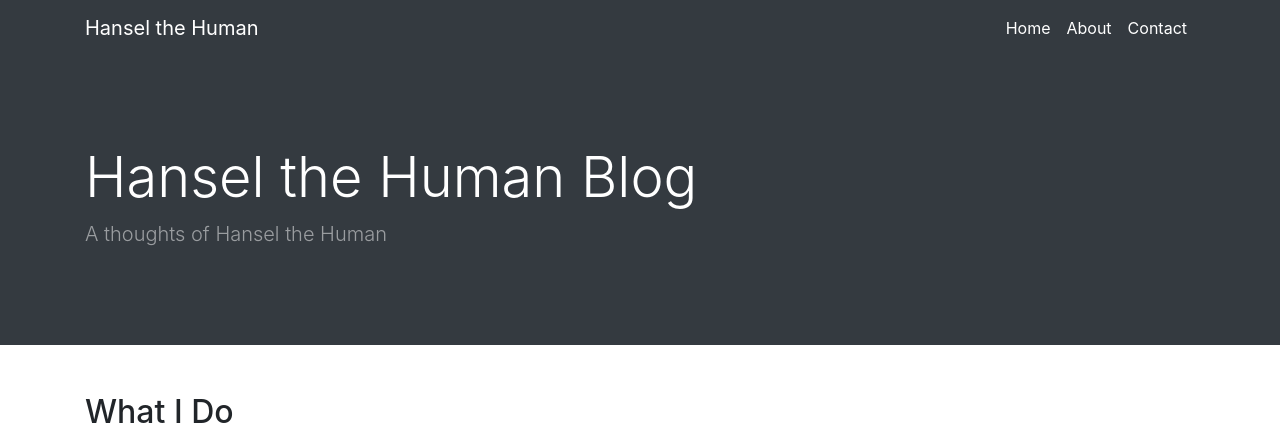
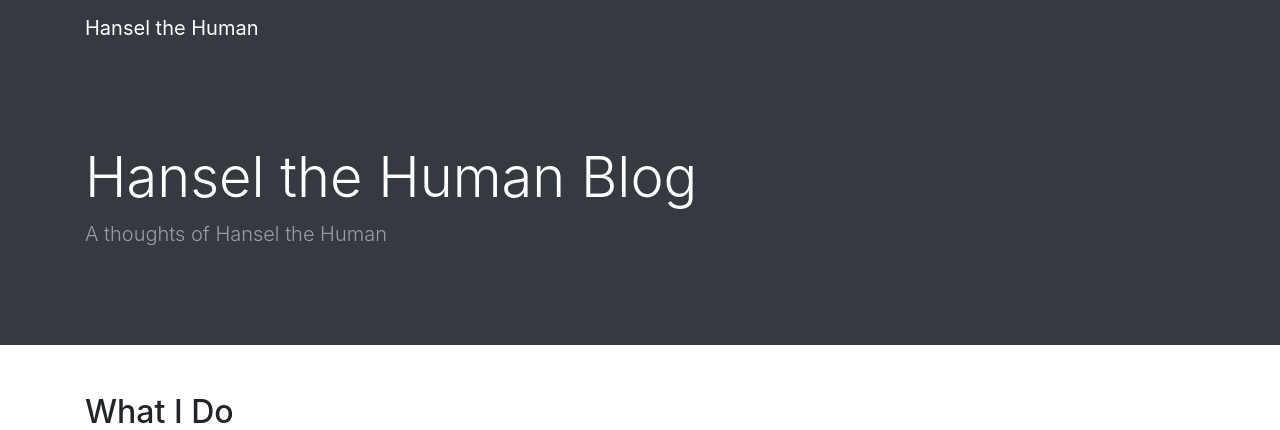
Before and after one commit to shieda4/HanselTheHumanBlog, a Django app: page / in a window 1280 px wide. Shown: the top 430 px of the page. Run offline with Django 3.2, Linux system fonts and the light colour scheme; data that the repository does not hold is empty.

Commit message:
April 28

```diff
--- a/config/settings.py
+++ b/config/settings.py
@@ -32,7 +32,7 @@ DEBUG = False
 
 SECURE_SSL_REDIRECT = not DEBUG
 
-ALLOWED_HOSTS = []
+ALLOWED_HOSTS = ['hanselthecomputerscientist.me', '127.0.0.1']
 
 # Application definition
 
--- a/templates/_base.html
+++ b/templates/_base.html
@@ -36,25 +36,25 @@
 <nav class="navbar navbar-expand-lg navbar-dark bg-dark fixed-top">
     <div class="container">
         <a class="navbar-brand" href="{% url 'articles' %}">Hansel the Human</a>
-        <button class="navbar-toggler" type="button" data-toggle="collapse" data-target="#navbarResponsive"
-                aria-controls="navbarResponsive" aria-expanded="false" aria-label="Toggle navigation">
-            <span class="navbar-toggler-icon"></span>
-        </button>
-        <div class="collapse navbar-collapse" id="navbarResponsive">
-            <ul class="navbar-nav ml-auto">
-                <li class="nav-item active">
-                    <a class="nav-link" href="{% url 'articles' %}">Home
-                        <span class="sr-only">(current)</span>
-                    </a>
-                </li>
-                <li class="nav-item active">
-                    <a class="nav-link" href="#">About</a>
-                </li>
-                <li class="nav-item active">
-                    <a class="nav-link" href="#">Contact</a>
-                </li>
-            </ul>
-        </div>
+<!--        <button class="navbar-toggler" type="button" data-toggle="collapse" data-target="#navbarResponsive"-->
+<!--                aria-controls="navbarResponsive" aria-expanded="false" aria-label="Toggle navigation">-->
+<!--            <span class="navbar-toggler-icon"></span>-->
+<!--        </button>-->
+<!--        <div class="collapse navbar-collapse" id="navbarResponsive">-->
+<!--            <ul class="navbar-nav ml-auto">-->
+<!--                <li class="nav-item active">-->
+<!--                    <a class="nav-link" href="{% url 'articles' %}">Home-->
+<!--                        <span class="sr-only">(current)</span>-->
+<!--                    </a>-->
+<!--                </li>-->
+<!--                <li class="nav-item active">-->
+<!--                    <a class="nav-link" href="#">About</a>-->
+<!--                </li>-->
+<!--                <li class="nav-item active">-->
+<!--                    <a class="nav-link" href="#">Contact</a>-->
+<!--                </li>-->
+<!--            </ul>-->
+<!--        </div>-->
     </div>
 </nav>
 
```
